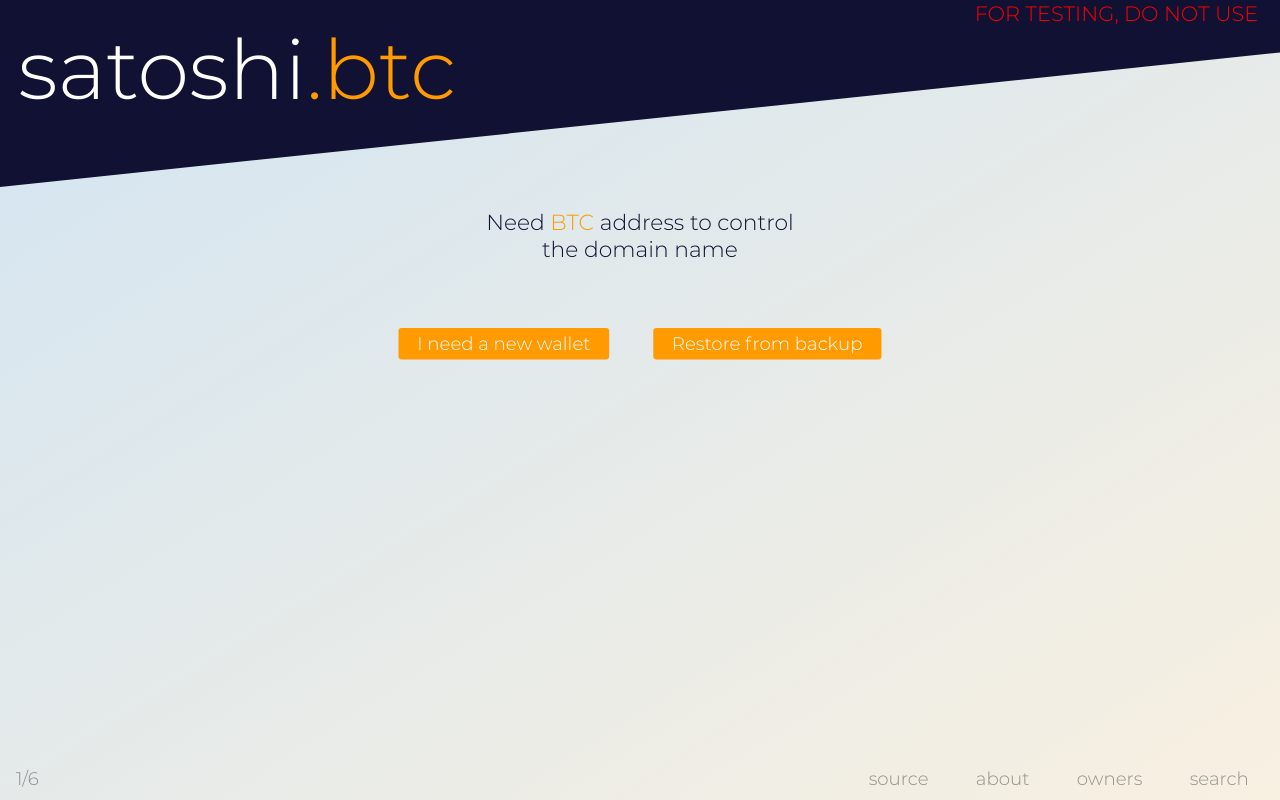
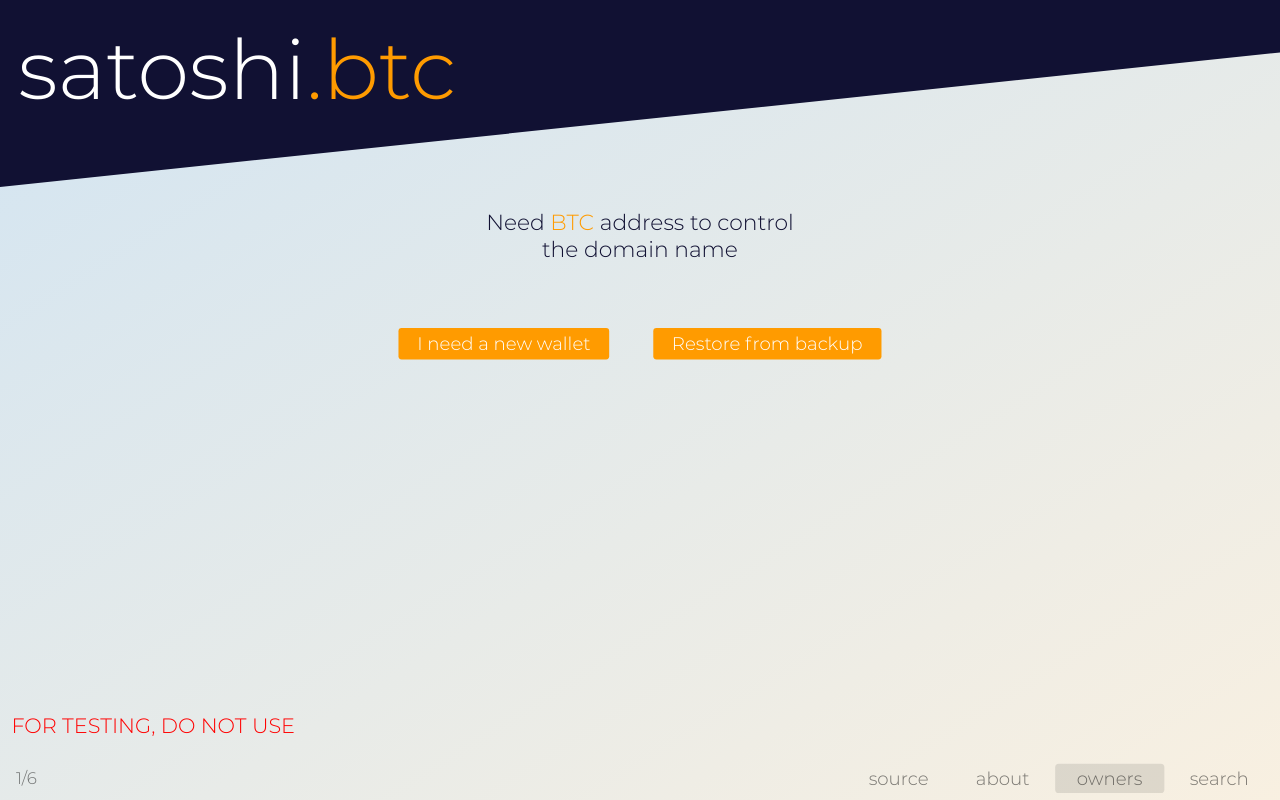
Before and after one commit to ildarmgt/BitcoinNameSystem, a React (Create React App) app: page /#/create in a window 1280 px wide. Built offline with nearby package versions, Linux system fonts and the light colour scheme; what bitcoinjs-lib would draw is missing.

Commit message:
clarified types, navbar navigation state, and warning better place

```diff
--- a/src/components/Navbar/Navbar.module.css
+++ b/src/components/Navbar/Navbar.module.css
@@ -30,11 +30,11 @@
   /* padding: calc(1 * var(--s)); */
   display: inline-block;
   position: absolute;
-  top: calc(0.1 * var(--s));
-  right: calc(0.1 * var(--s));
+  bottom: calc(6 * var(--s));
+  left: calc(0.1 * var(--s));
   color: red;
   font-size: calc(2 * var(--s));
-  margin-right: calc(2 * var(--s));
+  margin-left: calc(1 * var(--s));
   vertical-align: middle;
   z-index: 1000;
 }
@@ -42,12 +42,20 @@
 .pageNum {
   color: var(--colorDarker5);
   display: inline-block;
-  font-size: calc(2.5 * var(--s));
+  font-size: calc(2.3 * var(--s));
   line-height: calc(2.5 * var(--s));
   float: left;
   margin: 0 calc(0.25 * var(--s));
   padding: calc(0.75 * var(--s)) calc(1 * var(--s));
   vertical-align: middle;
+}
+
+.root .selected {
+  background-color: var(--colorDarker1);
+}
+
+.root .selected:hover {
+  background-color: var(--colorDarker1);
 }
 
 /* wide screen settings */
--- a/src/components/Navbar/Navbar.tsx
+++ b/src/components/Navbar/Navbar.tsx
@@ -6,6 +6,11 @@ import styles from './Navbar.module.css'
 export const Navbar = (): JSX.Element => {
   // global state
   const { state } = React.useContext(Store)
+
+  const isCreatePage = useHistory().location.pathname === '/create'
+  const isHomePage = useHistory().location.pathname === '/'
+  const isAboutPage = useHistory().location.pathname === '/about'
+
   return (
     <>
       <div
@@ -17,7 +22,7 @@ export const Navbar = (): JSX.Element => {
         className={ styles.root }
       >
         {/* only show page number in create path */}
-        { (useHistory().location.pathname === '/create') && (
+        { isCreatePage && (
           <div className={ styles.pageNum }>
             { state.pageInfo.current }/6
           </div>
@@ -29,9 +34,18 @@ export const Navbar = (): JSX.Element => {
         >
           { 'source' }
         </a>
-        <Link to='/about'>about</Link>
-        <Link to='/create'>owners</Link>
-        <Link to='/'>search</Link>
+        <Link
+          className={ isAboutPage ? styles.selected : '' }
+          to='/about'
+        >about</Link>
+        <Link
+          className={ isCreatePage ? styles.selected : '' }
+          to='/create'
+        >owners</Link>
+        <Link
+          className={ isHomePage ? styles.selected : '' }
+          to='/'
+        >search</Link>
       </div>
     </>
   )
--- a/src/components/SearchResults/SearchResults.tsx
+++ b/src/components/SearchResults/SearchResults.tsx
@@ -60,7 +60,7 @@ export const SearchResults = () => {
         </div>
         <div className={ styles.listContainer } >
           {
-            latestForwards.map(fw => {
+            latestForwards.map((fw: any) => {
               const ifw = interpretFw(fw)
               if (ifw.render) {
                 return (
--- a/src/css/global.css
+++ b/src/css/global.css
@@ -22,6 +22,7 @@ html {
   --colorDarker1: rgba(0, 0, 0, 0.1);
   --colorDarker2: rgba(0, 0, 0, 0.2);
   --colorDarker4: rgba(0, 0, 0, 0.4);
+  --colorDarker5: rgba(0, 0, 0, 0.5);
   --colorDarker8: rgba(0, 0, 0, 0.8);
   --colorDisabled: rgba(128, 128, 128, 0.5);
   --colorLightText: rgba(17, 17, 51, 0.5);
--- a/src/helpers/bns/calcBnsState.tsx
+++ b/src/helpers/bns/calcBnsState.tsx
@@ -35,9 +35,9 @@ export const calcBnsState = (
   st.domain.txHistory = (notificationsHistory
     .slice().reverse()
     .sort((prev, next) => {
-      const aBlockHeight = prev.status.block_height
-      const bBlockHeight = next.status.block_height
-      return aBlockHeight - bBlockHeight
+      const prevBlockHeight = prev.status.block_height
+      const nextBlockHeight = next.status.block_height
+      return prevBlockHeight - nextBlockHeight
     })
   )
 
--- a/src/helpers/bns/calcTx.tsx
+++ b/src/helpers/bns/calcTx.tsx
@@ -15,7 +15,7 @@ import { getUser } from './formathelpers'
  * @param   {object}      choices                 - user action and tx choices
  * @param   {string}      networkChoice           - 'testnet' or 'bitcoin' (matches bitcoinjs-lib).
  * @param   {number=}     [vBytes=0]              - size of transaction in vBytes. *
- * @returns {object}                              - { thisVirtualSize, txid, hex, valueNeeded, fee, change }.
+ * @returns {object}                              - { thisVirtualSize, txid, hex, valueNeeded, fee, change, burnAmount }.
  */
 export const calcTx = (
   stringToEmbed: string,
--- a/src/helpers/bns/findLatestForwards.tsx
+++ b/src/helpers/bns/findLatestForwards.tsx
@@ -1,5 +1,8 @@
-  // take array of all forwards for owner and return array with only latest forwards
-export const findLatestForwards = (forwards: Array<any>) => {
+import { I_Forward } from './types/'
+/**
+ * Returns array with only latest forwards from array of all forwards.
+ */
+export const findLatestForwards = (forwards: Array<I_Forward>): Array<I_Forward> => {
   // simplest would be to go through object where keys of cloned network would overwrite
   // sort first for simplicity
   const sortedForwards = [...forwards].sort((prev, next) => {
@@ -9,10 +12,10 @@ export const findLatestForwards = (forwards: Array<any>) => {
     return prevHeight - nextHeight
   })
   // now just overwrite values for same networks in order of sorted array
-  const currentNetworks: {[key: string]: any} = {}
+  const currentNetworks: {[key: string]: I_Forward} = {}
   sortedForwards.forEach(eaForward => {
     currentNetworks[eaForward.network] = eaForward
   })
   // return just array of values, networks still part of values as well
-  return Object.values(currentNetworks)
+  return [...Object.values(currentNetworks)]
 }
--- a/src/helpers/bns/getLastMessageHeight.tsx
+++ b/src/helpers/bns/getLastMessageHeight.tsx
@@ -1,16 +1,17 @@
 /**
+ * Unused.
  * Returns the blockheight of last confirmed tx from the
  * fromAddress to notificationAddress within txHistory array.
  */
 export const getLastMessageHeight = (fromAddress: string, notificationAddress: string, txHistory: Array<any>) => {
-  let highestFound = 0
-  txHistory.forEach(tx => {
-    // if this tx is from the fromAddress & it has a block height
-    if (tx.vin[0].prevout.scriptpubkey_address === fromAddress && tx.status.block_height) {
-      const height = tx.status.block_height
-      highestFound = Math.max(highestFound, height)
-    }
-  })
-  console.log('nonce to use for', fromAddress, 'to', notificationAddress, 'is', highestFound)
-  return highestFound
+  // let highestFound = 0
+  // txHistory.forEach(tx => {
+  //   // if this tx is from the fromAddress & it has a block height
+  //   if (tx.vin[0].prevout.scriptpubkey_address === fromAddress && tx.status.block_height) {
+  //     const height = tx.status.block_height
+  //     highestFound = Math.max(highestFound, height)
+  //   }
+  // })
+  // console.log('nonce to use for', fromAddress, 'to', notificationAddress, 'is', highestFound)
+  // return highestFound
 }
--- a/src/helpers/bns/interpretFw.tsx
+++ b/src/helpers/bns/interpretFw.tsx
@@ -1,11 +1,10 @@
+import { I_Forward } from './types/'
 /**
  * Reads a single forward info object to interpret its values
  * as where the forwarding address should be used, what it is, and what link to use.
  * Returns {what: string, where: string, link: string, render: boolean}.
  */
-export function interpretFw (
-  fw: { network: string, address: string, updateHeight: number, updateTimestamp: number }
-) {
+export function interpretFw (fw: I_Forward) {
   // blank address means it was removed
   // ! at start means it's a command, not a network
   if (fw.address === '' || fw.network.startsWith('!')) {
--- a/src/store/index.tsx
+++ b/src/store/index.tsx
@@ -39,7 +39,7 @@ export const initialState: I_State = {
     checkedWallet: false,         // current wallet address was scanned
     checkedLightSearch: false     // if light search was done (no utxo / txhex scan)
   },
-  choices: {
+  choices: {                      // choices made by user via this app
     action: [],                   // choices and data for action to take
     feeRate: 1.1,                 // fee rate to use in sat/bByte,
     txHex: '',                    // hex of raw transaction, ideally ready for broadcast
```
Also changed, not shown: src/components/CreateSteps/P5CustomForwards/P5CustomForwards.tsx (+53 -28 lines).
